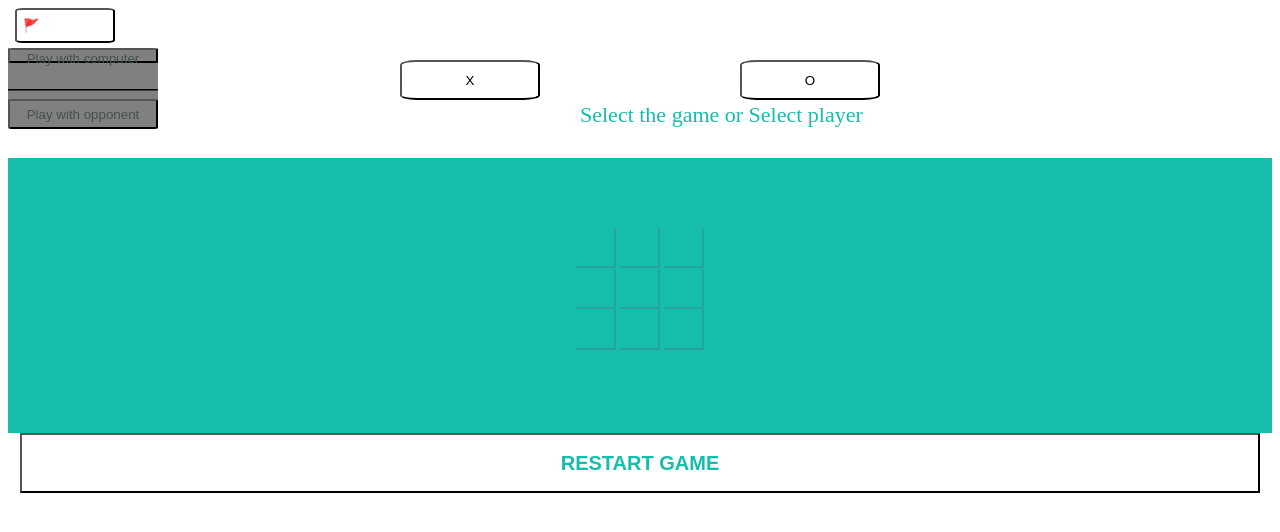
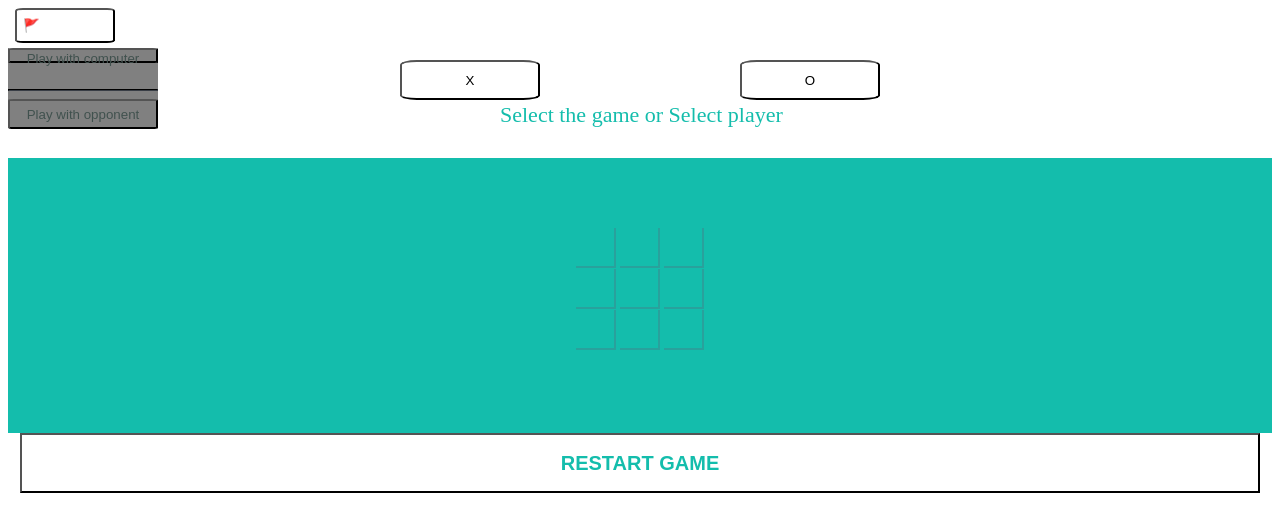
Before and after one commit to bansal22luv/Tic-Tac-Toe, a plain HTML site: page index.html in a window 1280 px wide. Drawn offline with nearby package versions, Linux system fonts and the light colour scheme.

Commit message:
Update styles.css

```diff
--- a/styles.css
+++ b/styles.css
@@ -52,7 +52,7 @@ body{
 .xo{
     position: absolute;
     top: 80px;
-    left: 580px;
+    left: 500px;
     color:  #14bdac ;
     font-size: 22px;
 }
```
